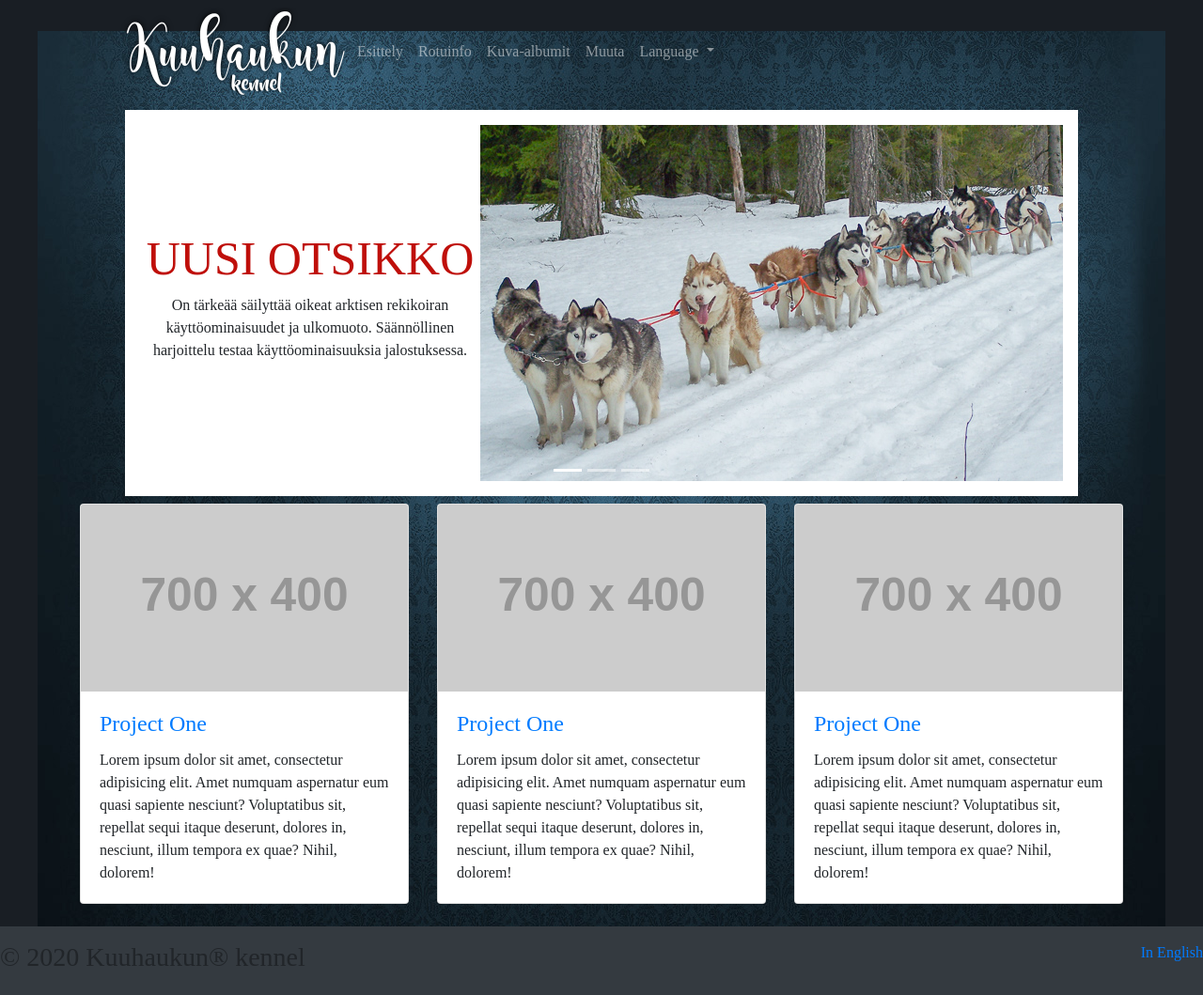
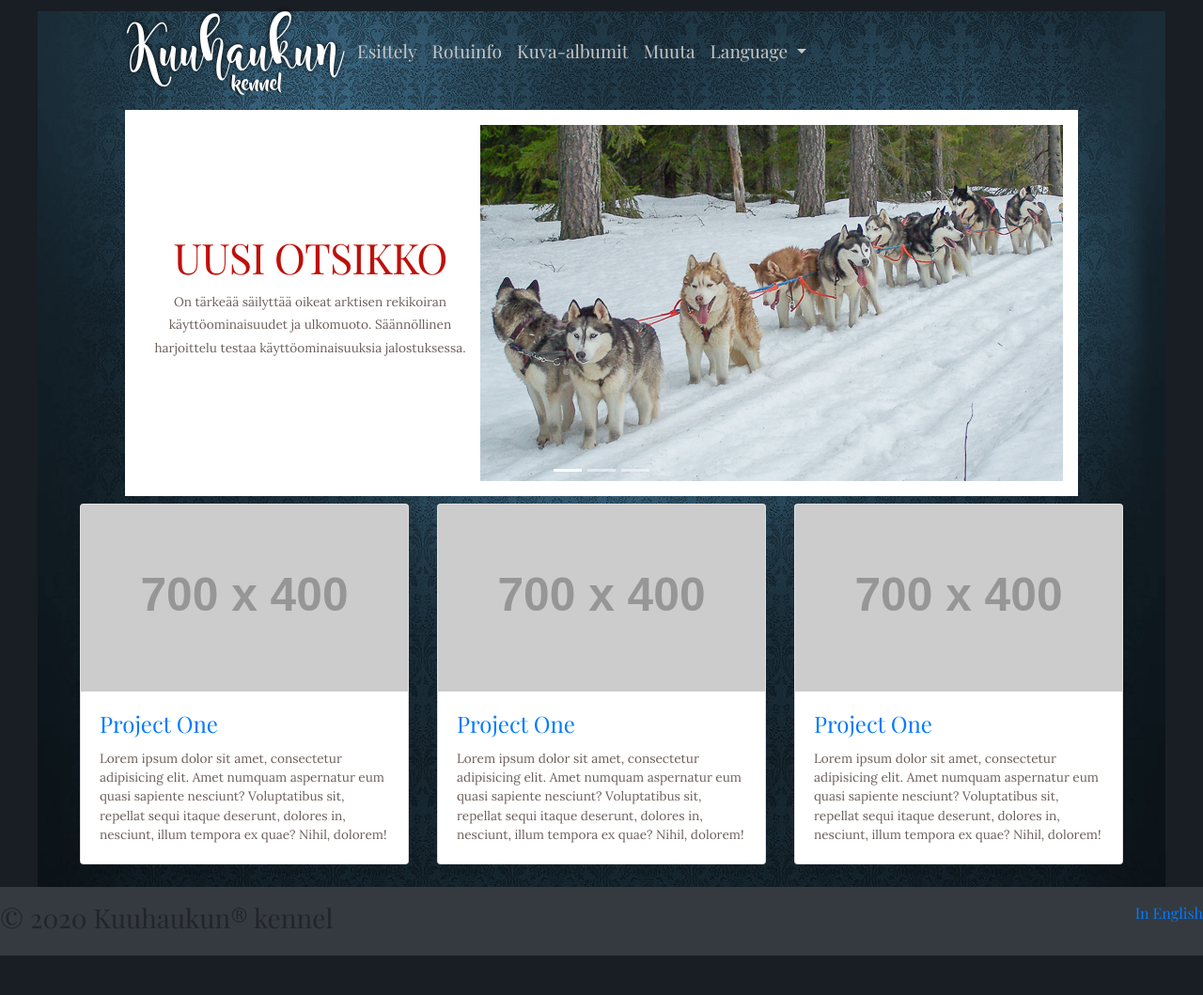
Before and after one commit to Sudensaaga/kuuhaukku, a Jekyll site: the page built from index.md, in a window 1280 px wide. Shown: the whole page at 94% size. Built offline with Jekyll 4.4.1, drawn with Linux system fonts in a browser that asks for light colours; some web fonts are replaced; after the commit the page ends 1017 px from its top, so only the background shows below that.

Commit message:
fontit lisätty

```diff
--- a/_sass/_bootstrap_customization.scss
+++ b/_sass/_bootstrap_customization.scss
@@ -3,9 +3,14 @@
 // theme provided by https://bootswatch.com .
 //@import url('https://fonts.googleapis.com/css?family=Muli:300,400,600,700');
 // These are serif text fonts
-//@import url('https://fonts.googleapis.com/css?family=PT+Serif:400,700');
-//@import url('https://fonts.googleapis.com/css?family=Noto+Serif:400,700');
-@import url('https://fonts.googleapis.com/css?family=Source+Serif+Pro:400,700');
+@import url('https://fonts.googleapis.com/css?family=Playfair+Display:400,700');
+@import url('https://fonts.googleapis.com/css?family=Lora:400,700');
+
+p {
+  font-family: 'Lora', serif;
+  font-size: 0.85rem;
+  color: #6c5f5b;
+}
 
 body {
   -webkit-background-size: cover;
@@ -14,10 +19,18 @@ body {
   -o-background-size: cover;
   background: url($background-image) no-repeat center center fixed;
   background-color: #191e24;
-  //font-family: 'PT Serif', serif;
-  //font-family: 'Noto Serif', serif;
-  font-family: 'Source Serif Pro', serif;
+
+  font-family: 'Playfair Display', serif;
   font-weight: 400;
+}
+
+.navbar-dark .navbar-nav .nav-link {
+  color: #c8c6c4;
+}
+
+.nav-item {
+  font-size: 1.2rem;
+
 }
 
 .carousel {
@@ -26,7 +39,12 @@ body {
 
 #slide-h2 {
   color: #bf0f0a;
-  font-size: 50px;
+  font-size: 2.8rem;
   text-transform: uppercase;
   transition: .5s ease-in-out;
+  letter-spacing: -0.02em;
 }
+
+#slide-p {
+  line-height: 1.8em;
+}
--- a/index.md
+++ b/index.md
@@ -14,6 +14,6 @@ slide-3-title: Arktiset rekikoirat
 slide-3-caption: On tärkeää säilyttää oikeat arktisen rekikoiran käyttöominaisuudet ja ulkomuoto. Säännöllinen harjoittelu testaa käyttöominaisuuksia jalostuksessa.
 
 slide-4-img: img3.jpg
-slide-4-title: Luonne ja terveys ystävällinen ja lempeä
+slide-4-title: Luonne ja terveys <small>ystävällinen ja lempeä</small>
 slide-4-caption: Kasvatit ovat tunnettuja hyvästä luonteestaan. Oikeaan luonteeseen ja terveyteen kiinnitetään paljon huomiota. Jalostuskoiramme on mm. silmätarkastettu 90-luvulta lähtien.
 ---
```
